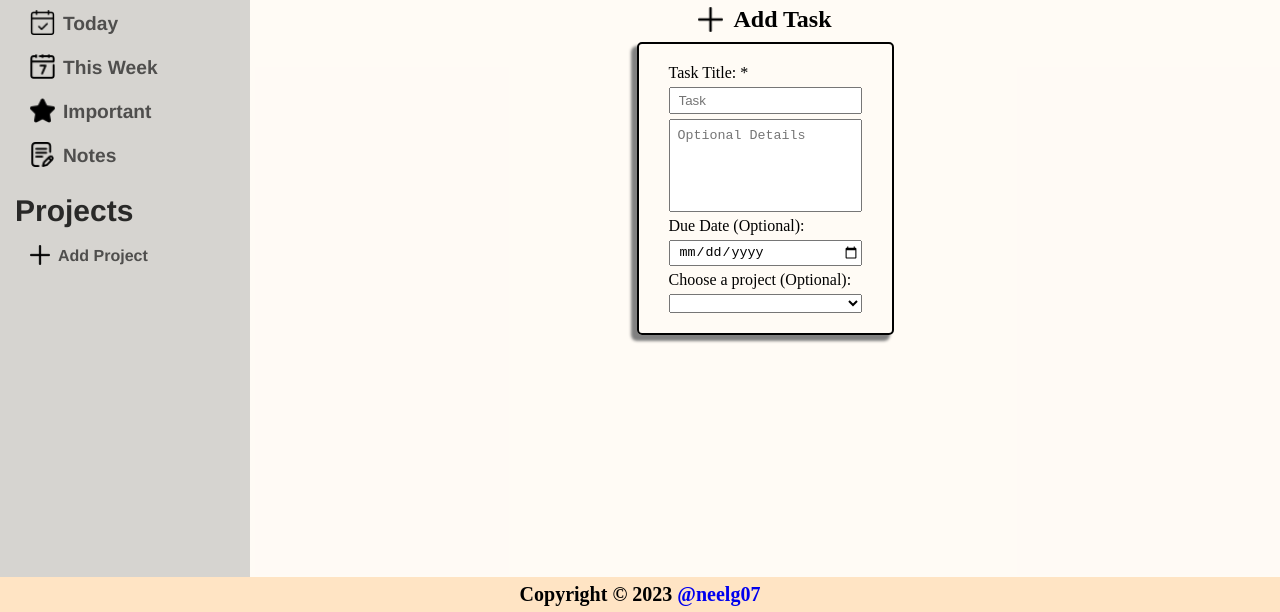
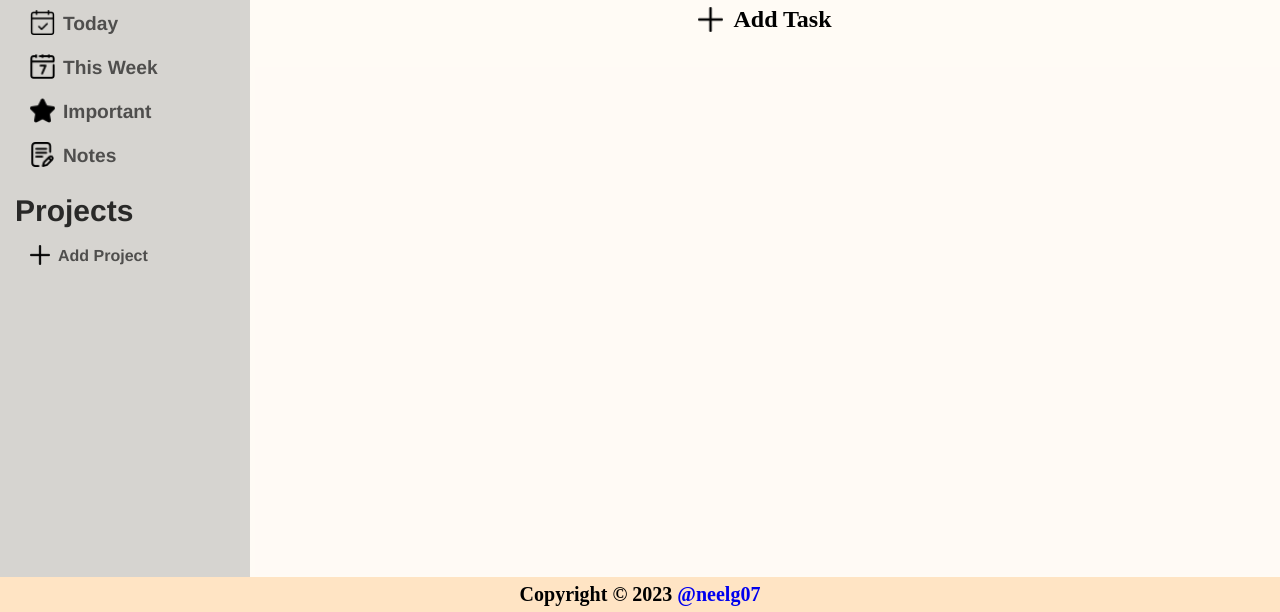
Before and after one commit to neelg07/Todo-List-TOP, a website built with webpack: page docs/index.html in a window 1280 px wide. Shown: the part 188-800 px from the top of the page. Built offline with nearby package versions, Linux system fonts and the light colour scheme.

Commit message:
Make task form hidden on default

```diff
--- a/docs/index.html
+++ b/docs/index.html
@@ -64,7 +64,7 @@
                         <img src="./images/plus.png" alt="plus-sign-icon" id="add-proj-main" width="25" height="25">
                         <h2>Add Task</h2>
                     </div>
-                    <form class="add-task-form">
+                    <form class="add-task-form hidden">
                         <label for="taskname">Task Title: <span aria-label="required">*</span></label>
                         <input type="text" name="task" id="taskname" placeholder="Task">
                         <textarea name="details" id="details" cols="20" rows="5" placeholder="Optional Details"></textarea>
--- a/docs/styles.css
+++ b/docs/styles.css
@@ -294,6 +294,7 @@ footer {
     align-self: start;
     margin-left: 30px;
     margin-top: 30px;
+    display: flex;
 }
 
 .page-title h1 {
```
